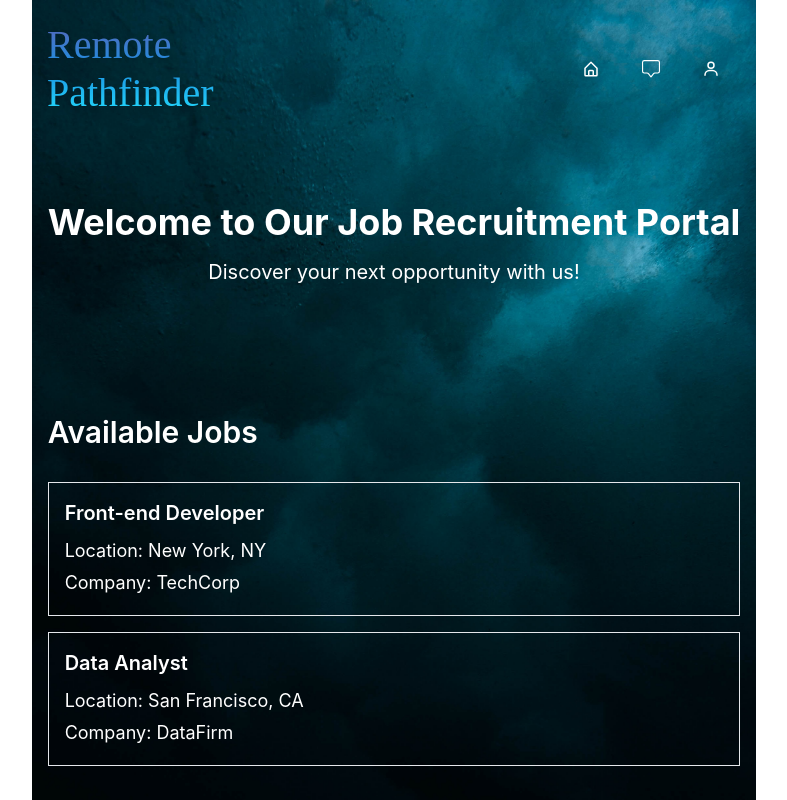
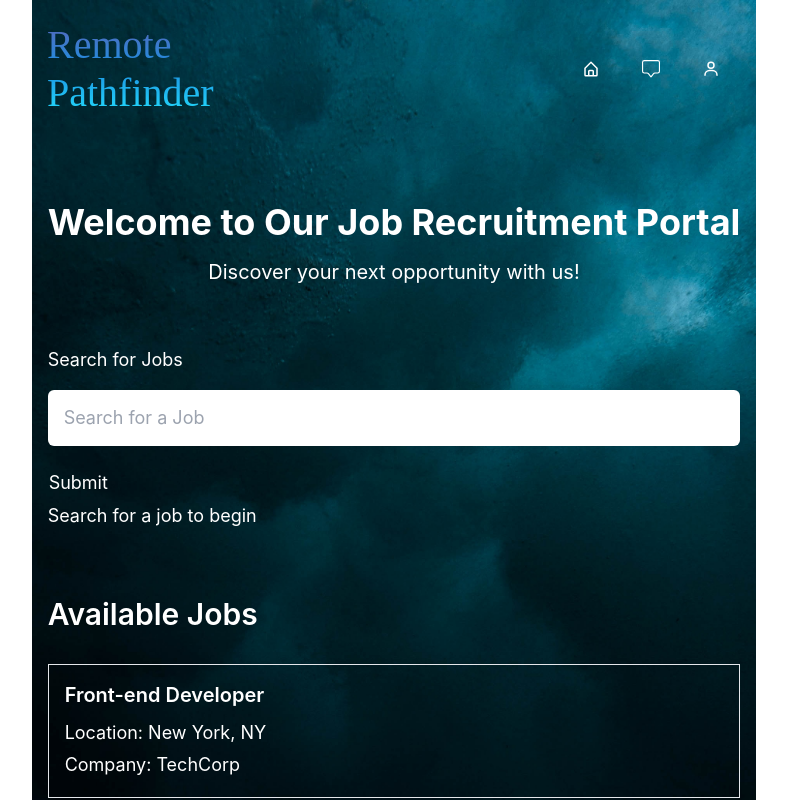
Before and after one commit to KingKonaTheFirst/Remote-Pathfinder, a React (Vite) app in the folder client/: page / in a window 1280 px wide. Shown: the top 800 px of the page, without its empty margins (246-1033 px from the left). Built offline with nearby package versions, Linux system fonts and the light colour scheme.

Commit message:
working on api

```diff
--- /dev/null
+++ b/client/src/components/SearchJobs.jsx
@@ -0,0 +1,72 @@
+import React, { useState, useEffect } from 'react';
+import Input from './Input';
+
+import Auth from '../utils/auth';
+import { searchJobApi } from '../utils/API';
+
+const SearchJobs = () => {
+    const [searchedJobs, setSearchedJobs] = useState([]);
+
+    const [searchInput, setSearchInput] = useState('');
+
+    const handleFormSubmit = async (event) => {
+        event.preventDefault();
+
+        if (!searchInput) {
+            return false;
+        }
+
+        try {
+            const response = await searchJobApi(searchInput);
+
+            console.log(response);
+
+
+            if (!response.ok) {
+                throw new Error('something went wrong!');
+            }
+
+            const { items } = await response.json();
+
+            const jobData = items.map((job) => (
+                console.log(job.data.job_title),
+                console.log(job.job_title)
+            ));
+
+            console.log(jobData);
+
+            setSearchedJobs(jobData);
+            setSearchInput('');
+        } catch (err) {
+            console.error(err);
+        }
+    }
+
+    return (
+        <>
+        <h1>Search for Jobs</h1>
+
+        <form onSubmit={handleFormSubmit}>
+            <Input
+            name='searchInput'
+            value={searchInput}
+            type='text'
+            placeholder='Search for a Job'
+            onChange={(e) => setSearchInput(e.target.value)}
+            required
+            />
+            <button>
+                Submit
+            </button>
+        </form>
+
+        <h2>
+            {searchedJobs.length
+            ? `Viewing ${searchedJobs.length} results:`
+            : 'Search for a job to begin'}
+        </h2>
+        </>
+    )
+};
+
+export default SearchJobs;
--- a/client/src/pages/Home.jsx
+++ b/client/src/pages/Home.jsx
@@ -1,3 +1,5 @@
+import SearchJobs from "../components/SearchJobs";
+
 const Home = () => {
     return (
         <div className="container mx-auto px-4">
@@ -6,6 +8,8 @@ const Home = () => {
                 <h1 className="text-4xl font-bold">Welcome to Our Job Recruitment Portal</h1>
                 <p className="text-xl mt-4">Discover your next opportunity with us!</p>
             </section>
+
+            <SearchJobs />
 
             {/* Job Listings Section */}
             <section className="job-listings py-16">
--- a/client/src/utils/API.js
+++ b/client/src/utils/API.js
@@ -1,4 +1,4 @@
-export const searchJobs = (query) => {
+export const searchJobApi = (query) => {
 
     const url = `https://jsearch.p.rapidapi.com/search?query=${query}&page=1&num_pages=1&remote_jobs_only=true`;
     const options = {
```
